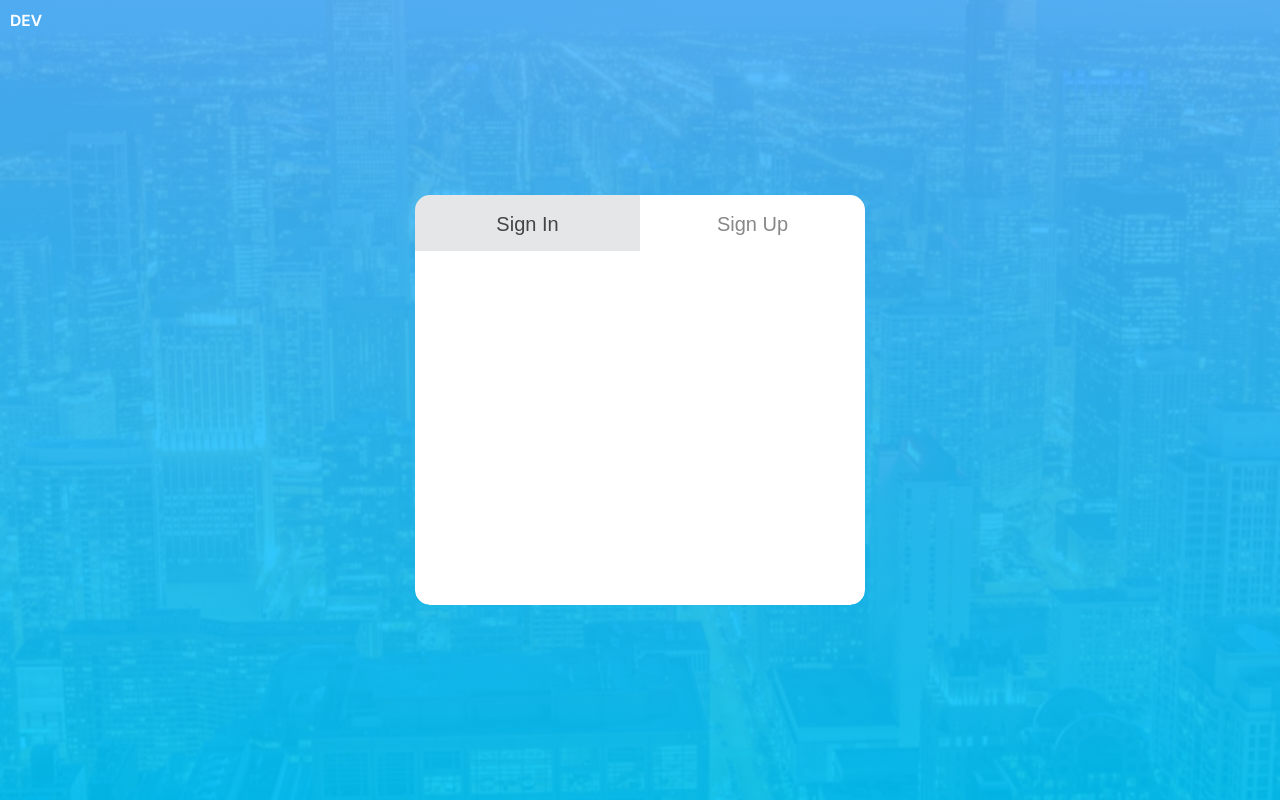
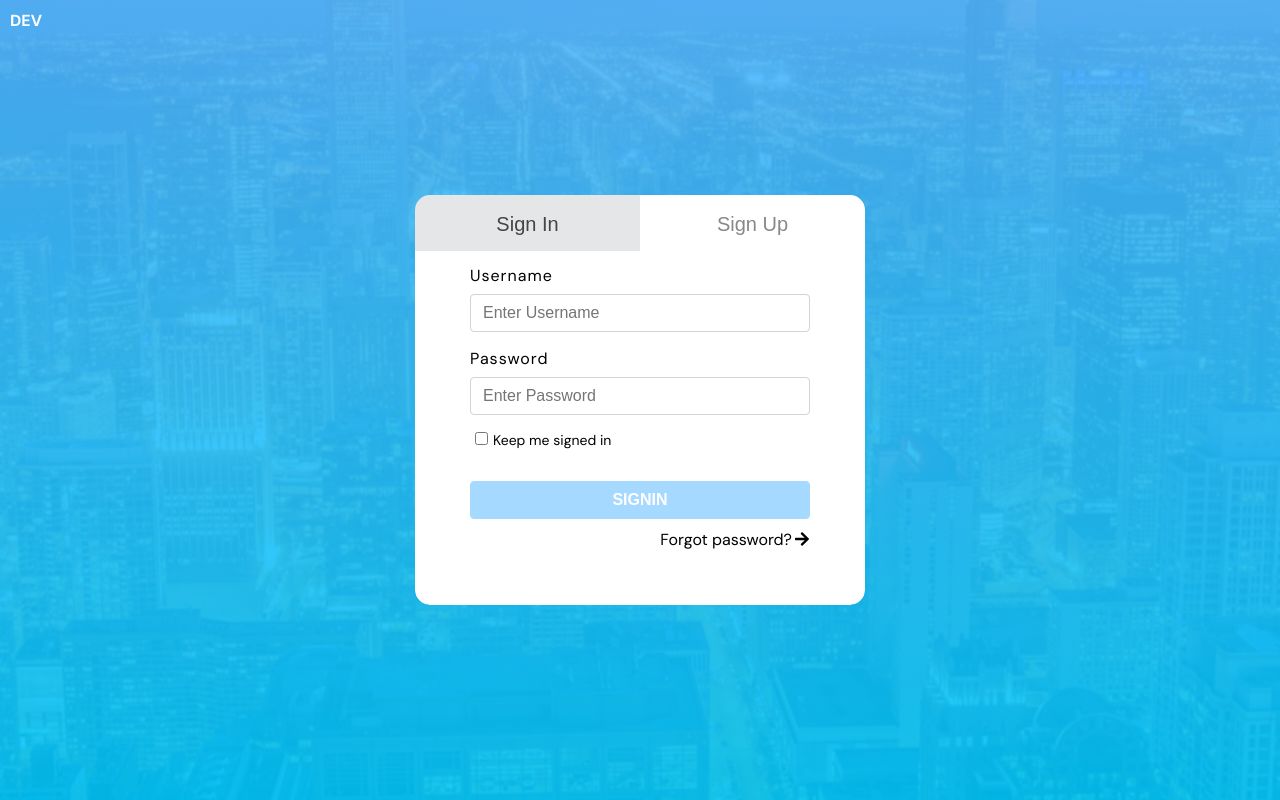
Before and after one commit to dev-miguel-resources/frontend-chat-mern, a React (Create React App) app: page / in a window 1280 px wide. Built offline with nearby package versions, Linux system fonts and the light colour scheme; no server answers.

Commit message:
Login and ForgotPassword complete and first steps in ResetPassword

```diff
--- a/src/atoms/auth/forgot-password/ForgotPassword.jsx
+++ b/src/atoms/auth/forgot-password/ForgotPassword.jsx
@@ -1,7 +1,88 @@
-import React from 'react';
+import { useState } from 'react';
+import { Link } from 'react-router-dom';
+import { FaArrowLeft } from 'react-icons/fa';
+import Input from '@molecules/input/Input';
+import Button from '@molecules/button/Button';
+import { authService } from '@services/api/auth/auth.service';
+import backgroundImage from '@assets/images/background.jpg';
+import '@atoms/auth/forgot-password/ForgotPassword.scss';
 
 const ForgotPassword = () => {
-  return <div>Hello am ForgotPassword!</div>;
+  const [email, setEmail] = useState('');
+  const [loading, setLoading] = useState(false);
+  const [showAlert, setShowAlert] = useState(false);
+  const [alertType, setAlertType] = useState('');
+  const [responseMessage, setResponseMessage] = useState('');
+
+  const forgotPassword = async (event) => {
+    setLoading(true);
+    event.preventDefault();
+    try {
+      const response = await authService.forgotPassword(email);
+      setLoading(false);
+      setEmail('');
+      setShowAlert(false);
+      setAlertType('alert-success');
+      setResponseMessage(response?.data?.message);
+    } catch (error) {
+      setAlertType('alert-error');
+      setLoading(false);
+      setShowAlert(true);
+      setResponseMessage(error?.response?.data?.message);
+    }
+  };
+
+  return (
+    <div className="container-wrapper" style={{ backgroundImage: `url(${backgroundImage})` }}>
+      <div className="environment">DEV</div>
+      <div className="container-wrapper-auth">
+        <div className="tabs forgot-password-tabs" style={{ height: `${responseMessage ? '300px' : ''}` }}>
+          <div className="tabs-auth">
+            <ul className="tab-group">
+              <li className="tab">
+                <div className="login forgot-password">Forgot Password</div>
+              </li>
+            </ul>
+
+            <div className="tab-item">
+              <div className="auth-inner">
+                {responseMessage && (
+                  <div className={`alerts ${alertType}`} role="alert">
+                    {responseMessage}
+                  </div>
+                )}
+                <form className="forgot-password-form" onSubmit={forgotPassword}>
+                  <div>
+                    <Input
+                      id="email"
+                      name="email"
+                      type="text"
+                      value={email}
+                      labelText="Email"
+                      placeholder="Enter Email"
+                      style={{ border: `${showAlert} ? '1px solid #fa9b8a': ''` }}
+                      handleChange={(e) => setEmail(e.target.value)}
+                    />
+                  </div>
+                  <Button
+                    label={`${loading ? 'FORGOT PASSWORD IN PROGRESS...' : 'FORGOT PASSWORD'}`}
+                    className="auth-button button"
+                    disabled={!email}
+                  />
+
+                  <Link to={'/'}>
+                    <span className="login">
+                      <FaArrowLeft className="arrow-left" /> Back to Login
+                    </span>
+                  </Link>
+                </form>
+              </div>
+            </div>
+          </div>
+        </div>
+      </div>
+    </div>
+  );
 };
 
 export default ForgotPassword;
--- a/src/atoms/auth/forgot-password/ForgotPassword.scss
+++ b/src/atoms/auth/forgot-password/ForgotPassword.scss
@@ -0,0 +1,56 @@
+.forgot-password-tabs {
+  height: 240px;
+
+  .tabs-auth {
+    .tab-group {
+      .tab .forgot-password {
+        width: 100%;
+      }
+    }
+  }
+}
+
+.forgot-password-form {
+  .form-input-container {
+    margin-bottom: 20px;
+  }
+
+  .auth-button {
+    color: var(--white-1);
+    background-color: var(--primary-1);
+    border-color: var(--primary-1);
+    display: block;
+    width: 100%;
+    cursor: pointer;
+    font-weight: 700;
+
+    &:disabled {
+      cursor: not-allowed;
+      pointer-events: none;
+      opacity: 0.5;
+      background-color: var(--primary-1);
+      border-color: var(--primary-1);
+    }
+  }
+
+  a {
+    color: inherit;
+    text-decoration: none;
+  }
+
+  .login {
+    display: flex;
+    padding-top: 10px;
+    cursor: pointer;
+    justify-content: flex-end;
+
+    .arrow-left {
+      margin-right: 2px;
+      margin-top: 2px;
+    }
+
+    &:hover {
+      color: var(--primary-1);
+    }
+  }
+}
--- a/src/atoms/auth/login/Login.jsx
+++ b/src/atoms/auth/login/Login.jsx
@@ -19,12 +19,26 @@
   const navigate = useNavigate();
 
   const loginUser = async (event) => {
-    //
+    setLoading(true);
+    event.preventDefault();
+    try {
+      const result = await authService.signIn({ username, password });
+      setUser(result.data.user);
+      setKeepLoggedIn(keepLoggedIn);
+      setHasError(false);
+      setAlertType('alert-success');
+    } catch (error) {
+      setLoading(false);
+      setHasError(true);
+      setAlertType('alert-error');
+      setErrorMessage(error?.response?.data.message);
+    }
   };
 
   useEffect(() => {
-    // ciclos de vida
-  }, []);
+    if (loading && !user) return;
+    if (user) navigate('/app/social/streams');
+  }, [loading, navigate, user]);
 
   return (
     <div className="auth-inner">
@@ -33,7 +47,51 @@
           {errorMessage}
         </div>
       )}
-      <form className="auth-form" onSubmit={loginUser}></form>
+      <form className="auth-form" onSubmit={loginUser}>
+        <div className="form-input-container">
+          <Input
+            id="username"
+            name="username"
+            type="text"
+            value={username}
+            labelText="Username"
+            placeholder="Enter Username"
+            style={{ border: `${hasError} ? '1px solid #fa9b8a': ''` }}
+            handleChange={(event) => setUsername(event.target.value)}
+          />
+          <Input
+            id="password"
+            name="password"
+            type="text"
+            value={password}
+            labelText="Password"
+            placeholder="Enter Password"
+            style={{ border: `${hasError} ? '1px solid #fa9b8a': ''` }}
+            handleChange={(event) => setPassword(event.target.value)}
+          />
+          <label className="checkmark-container" htmlFor="checkbox">
+            <Input
+              id="checkbox"
+              name="checkbox"
+              type="checkbox"
+              value={keepLoggedIn}
+              handleChange={() => setKeepLoggedIn(!keepLoggedIn)}
+            />
+            Keep me signed in
+          </label>
+        </div>
+        <Button
+          label={`${loading ? 'SIGNIN IN PROGRESS...' : 'SIGNIN'}`}
+          className="auth-button button"
+          disabled={!username || !password}
+        />
+
+        <Link to={'/forgot-password'}>
+          <span className="forgot-password">
+            Forgot password? <FaArrowRight className="arrow-right" />
+          </span>
+        </Link>
+      </form>
     </div>
   );
 };
--- a/src/atoms/auth/reset-password/ResetPassword.jsx
+++ b/src/atoms/auth/reset-password/ResetPassword.jsx
@@ -1,6 +1,24 @@
-import React from 'react';
+import { useState } from 'react';
+import { Link, useSearchParams } from 'react-router-dom';
+import { FaArrowLeft } from 'react-icons/fa';
+import Input from '@molecules/input/Input';
+import Button from '@molecules/button/Button';
+import { authService } from '@services/api/auth/auth.service';
+import backgroundImage from '@assets/images/background.jpg';
+import '@atoms/auth/reset-password/ResetPassword.scss';
 
 const ResetPassword = () => {
+  const [password, setPassword] = useState('');
+  const [confirmPassword, setConfirmPassword] = useState('');
+  const [loading, setLoading] = useState(false);
+  const [showAlert, setShowAlert] = useState(false);
+  const [alertType, setAlertType] = useState('');
+  const [responseMessage, setResponseMessage] = useState('');
+
+  const [searchParams] = useSearchParams();
+
+  const resetPassword = async (event) => {};
+
   return <div>Hello am ResetPassword!</div>;
 };
 
--- a/src/atoms/auth/reset-password/ResetPassword.scss
+++ b/src/atoms/auth/reset-password/ResetPassword.scss
@@ -0,0 +1,56 @@
+.reset-password-tabs {
+  height: 340px;
+
+  .tabs-auth {
+    .tab-group {
+      .tab .reset-password {
+        width: 100%;
+      }
+    }
+  }
+}
+
+.reset-password-form {
+  .form-input-container {
+    margin-bottom: 20px;
+  }
+
+  .auth-button {
+    color: var(--white-1);
+    background-color: var(--primary-1);
+    border-color: var(--primary-1);
+    display: block;
+    width: 100%;
+    cursor: pointer;
+    font-weight: 700;
+
+    &:disabled {
+      cursor: not-allowed;
+      pointer-events: none;
+      opacity: 0.5;
+      background-color: var(--primary-1);
+      border-color: var(--primary-1);
+    }
+  }
+
+  a {
+    color: inherit;
+    text-decoration: none;
+  }
+
+  .login {
+    display: flex;
+    padding-top: 10px;
+    cursor: pointer;
+    justify-content: flex-end;
+
+    .arrow-left {
+      margin-right: 2px;
+      margin-top: 2px;
+    }
+
+    &:hover {
+      color: var(--primary-1);
+    }
+  }
+}
--- a/src/routes.js
+++ b/src/routes.js
@@ -12,11 +12,11 @@
       element: <AuthTabs />
     },
     {
-      path: '/forgot/password',
+      path: '/forgot-password',
       element: <ForgotPassword />
     },
     {
-      path: '/reset/password',
+      path: '/reset-password',
       element: <ResetPassword />
     },
     {
```
